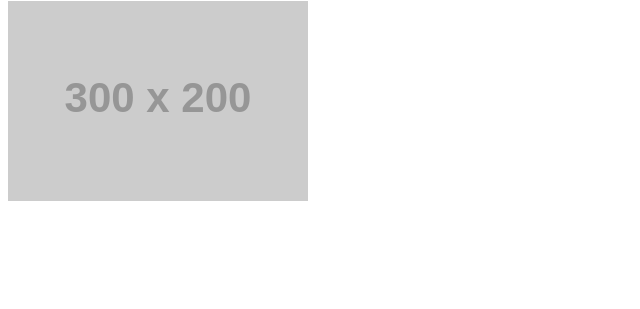
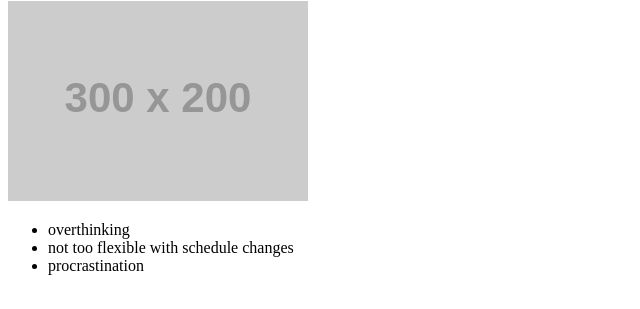
Before and after one commit to Ctayar/WebProg1-Ex2, a plain HTML site: page index.html in a window 1280 px wide. Shown: the part 79-388 px from the top of the page, without its empty margins (0-640 px from the left). Drawn offline with Linux system fonts and the light colour scheme; placeholder pictures from the web are drawn by us.

Commit message:
weaknesses

```diff
--- a/index.html
+++ b/index.html
@@ -9,7 +9,9 @@
     <h1>Jane Doe</h1>
     <img src="https://placehold.co/300x200" alt="placeholder"/>
     <ul>
-
+        <li> overthinking</li>
+        <li> not too flexible with schedule changes</li>
+        <li> procrastination </li>
     </ul>
 </body>
 </html>
```
